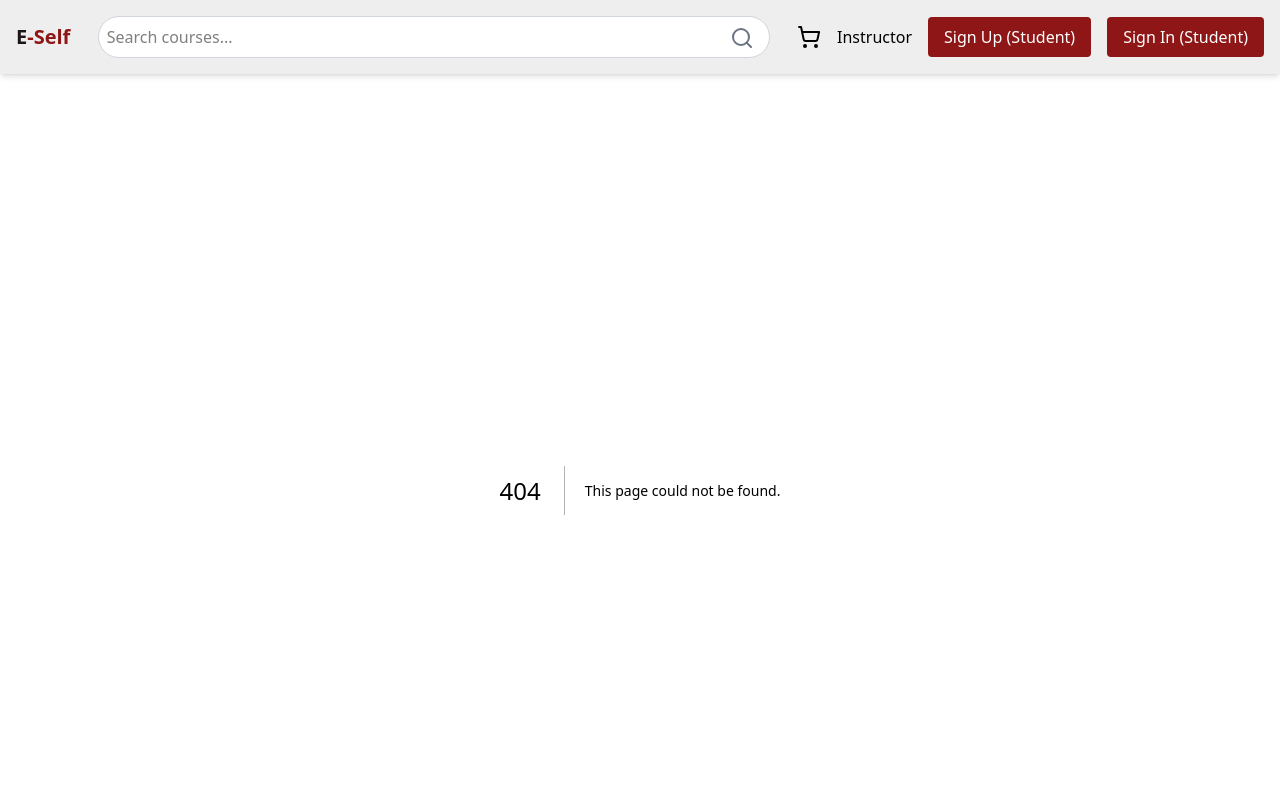
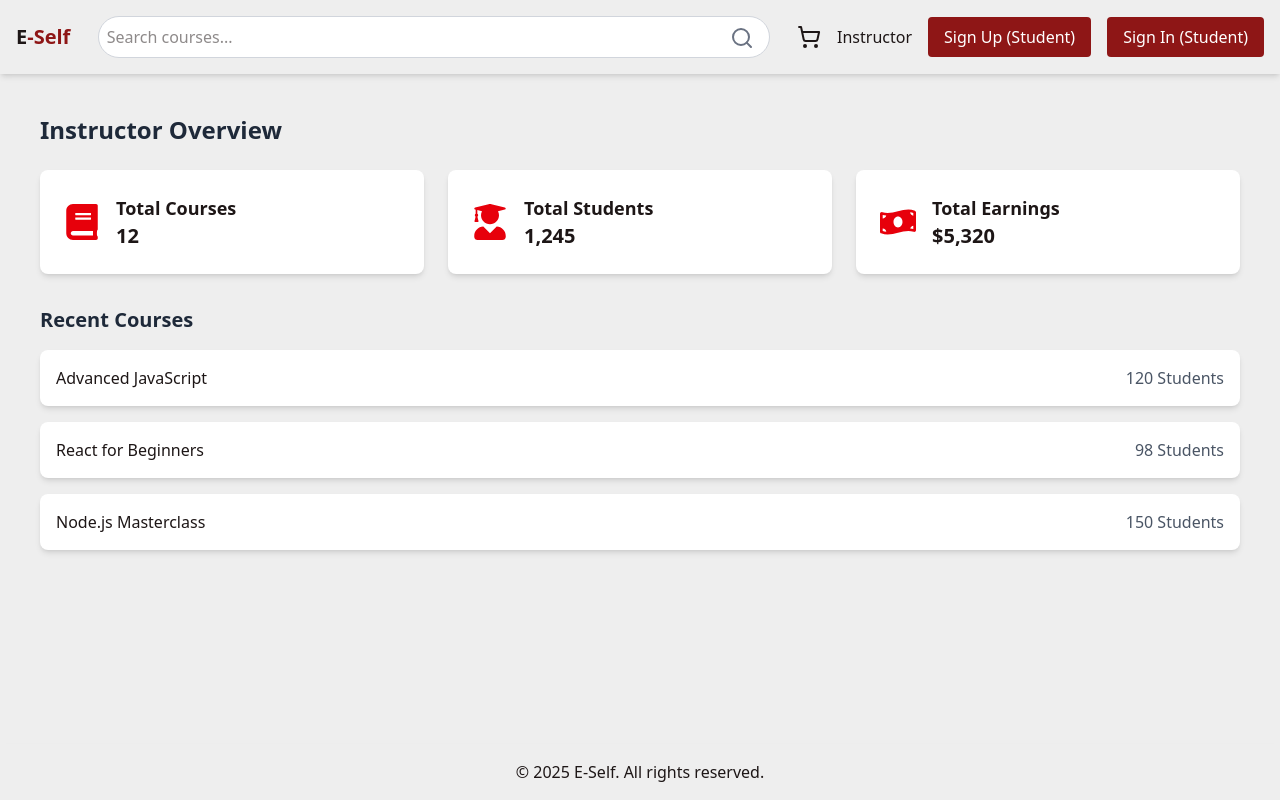
Before and after one commit to NegedeTekleyes/E-self-Lerning, a Next.js app in the folder e-self/: page /dashboard/overview in a window 1280 px wide. Before the commit this address had no page. Shown: the top 800 px of the page. Built offline with nearby package versions, Linux system fonts and the light colour scheme.

Commit message:
instracter overview page

```diff
--- /dev/null
+++ b/e-self/app/(instructor)/dashboard/overview/page.tsx
@@ -0,0 +1,58 @@
+"use client";
+
+import React from "react";
+import { FaBook, FaUserGraduate, FaMoneyBillWave } from "react-icons/fa";
+
+export default function Page() {
+  return (
+    <div className="p-6">
+      <h1 className="text-2xl font-semibold text-gray-800">Instructor Overview</h1>
+
+      {/* Stats Section */}
+      <div className="grid grid-cols-1 sm:grid-cols-2 md:grid-cols-3 gap-6 mt-6">
+        <div className="bg-white p-6 rounded-lg shadow-md flex items-center">
+          <FaBook className="text-4xl text-red-600" />
+          <div className="ml-4">
+            <p className="text-lg font-semibold">Total Courses</p>
+            <p className="text-xl font-bold">12</p>
+          </div>
+        </div>
+
+        <div className="bg-white p-6 rounded-lg shadow-md flex items-center">
+          <FaUserGraduate className="text-4xl text-red-600" />
+          <div className="ml-4">
+            <p className="text-lg font-semibold">Total Students</p>
+            <p className="text-xl font-bold">1,245</p>
+          </div>
+        </div>
+
+        <div className="bg-white p-6 rounded-lg shadow-md flex items-center">
+          <FaMoneyBillWave className="text-4xl text-red-600" />
+          <div className="ml-4">
+            <p className="text-lg font-semibold">Total Earnings</p>
+            <p className="text-xl font-bold">$5,320</p>
+          </div>
+        </div>
+      </div>
+
+      {/* Recent Courses Section */}
+      <div className="mt-8">
+        <h2 className="text-xl font-semibold text-gray-800">Recent Courses</h2>
+        <ul className="mt-4 space-y-4">
+          <li className="bg-white p-4 rounded-lg shadow-md flex justify-between">
+            <span>Advanced JavaScript</span>
+            <span className="text-gray-600">120 Students</span>
+          </li>
+          <li className="bg-white p-4 rounded-lg shadow-md flex justify-between">
+            <span>React for Beginners</span>
+            <span className="text-gray-600">98 Students</span>
+          </li>
+          <li className="bg-white p-4 rounded-lg shadow-md flex justify-between">
+            <span>Node.js Masterclass</span>
+            <span className="text-gray-600">150 Students</span>
+          </li>
+        </ul>
+      </div>
+    </div>
+  );
+}
--- a/e-self/app/(instructor)/dashboard/page.tsx
+++ b/e-self/app/(instructor)/dashboard/page.tsx
@@ -10,7 +10,7 @@ import { MdLeaderboard } from "react-icons/md";
 import LandingHeader from "../../(components)/instructor/LandingHeader";
 
 const menuItems = [
-  { name: "Overview", icon: FaChartLine, link: "/dashboard/overview" },
+  { name: "Overview", icon: FaChartLine, link: "/overview" },
   { name: "Create Course", icon: FaBook, link: "/dashboard/create-course" },
   { name: "Students", icon: MdLeaderboard, link: "/dashboard/students" },
   { name: "Modify Course", icon: FaBook, link: "/dashboard/modify-course" },
--- a/e-self/app/(instructor)/ra/page.tsx
+++ b/e-self/app/(instructor)/ra/page.tsx
@@ -113,85 +113,85 @@ const Dashboard = () => {
 };
 
 export default Dashboard;
-"use client";
+// "use client";
 
-import React, { useState } from "react";
-import Link from "next/link";
-import { usePathname } from "next/navigation";
-import { FaChartLine, FaBook, FaGraduationCap, FaMoneyBillWave } from "react-icons/fa";
-import { FiMessageSquare, FiSettings } from "react-icons/fi";
-import { MdLeaderboard } from "react-icons/md";
+// import React, { useState } from "react";
+// import Link from "next/link";
+// import { usePathname } from "next/navigation";
+// import { FaChartLine, FaBook, FaGraduationCap, FaMoneyBillWave } from "react-icons/fa";
+// import { FiMessageSquare, FiSettings } from "react-icons/fi";
+// import { MdLeaderboard } from "react-icons/md";
 
-import LandingHeader from "../../(components)/instructor/LandingHeader";
+// import LandingHeader from "../../(components)/instructor/LandingHeader";
 
-const menuItems = [
-  { name: "Overview", icon: FaChartLine, link: "/dashboard/overview" },
-  { name: "Create Course", icon: FaBook, link: "/dashboard/create-course" },
-  { name: "Students", icon: MdLeaderboard, link: "/dashboard/students" },
-  { name: "Modify Course", icon: FaBook, link: "/dashboard/modify-course" },
-  { name: "Balance", icon: FaMoneyBillWave, link: "/dashboard/balance" },
-  { name: "Get Certificate", icon: FaGraduationCap, link: "/dashboard/certificates" },
-  { name: "Messages", icon: FiMessageSquare, link: "/dashboard/messages", badge: 5 },
-  { name: "Settings", icon: FiSettings, link: "/dashboard/settings" },
-];
+// const menuItems = [
+//   { name: "Overview", icon: FaChartLine, link: "/dashboard/overview" },
+//   { name: "Create Course", icon: FaBook, link: "/dashboard/create-course" },
+//   { name: "Students", icon: MdLeaderboard, link: "/dashboard/students" },
+//   { name: "Modify Course", icon: FaBook, link: "/dashboard/modify-course" },
+//   { name: "Balance", icon: FaMoneyBillWave, link: "/dashboard/balance" },
+//   { name: "Get Certificate", icon: FaGraduationCap, link: "/dashboard/certificates" },
+//   { name: "Messages", icon: FiMessageSquare, link: "/dashboard/messages", badge: 5 },
+//   { name: "Settings", icon: FiSettings, link: "/dashboard/settings" },
+// ];
 
-export default function DashboardLayout({ children }: { children: React.ReactNode }) {
-  const [isSidebarOpen, setIsSidebarOpen] = useState(true);
-  const pathname = usePathname();
+// export default function DashboardLayout({ children }: { children: React.ReactNode }) {
+//   const [isSidebarOpen, setIsSidebarOpen] = useState(true);
+//   const pathname = usePathname();
 
-  return (
-    <>
-      {/* Header */}
-      <LandingHeader />
+//   return (
+//     <>
+//       {/* Header */}
+//       <LandingHeader />
 
-      {/* Sidebar + Content */}
-      <div className="flex">
-        {/* Sidebar */}
-        <aside
-          className={`bg-white h-screen fixed  left-0 z-40 shadow-md transition-all duration-300
-            ${isSidebarOpen ? "w-64" : "w-19"} md:w-64 relative`}
-        >
-          {/* Sidebar Toggle Button (Top Right Corner) */}
-          <button
-            onClick={() => setIsSidebarOpen(!isSidebarOpen)}
-            className="absolute  right-2 p-2 text-red-700 hover:bg-gray-200 text-2xl"
-          >
-            {isSidebarOpen ? ">" : "<"}
-          </button>
+//       {/* Sidebar + Content */}
+//       <div className="flex">
+//         {/* Sidebar */}
+//         <aside
+//           className={`bg-white h-screen fixed  left-0 z-40 shadow-md transition-all duration-300
+//             ${isSidebarOpen ? "w-64" : "w-19"} md:w-64 relative`}
+//         >
+//           {/* Sidebar Toggle Button (Top Right Corner) */}
+//           <button
+//             onClick={() => setIsSidebarOpen(!isSidebarOpen)}
+//             className="absolute  right-2 p-2 text-red-700 hover:bg-gray-200 text-2xl"
+//           >
+//             {isSidebarOpen ? ">" : "<"}
+//           </button>
 
-          <ul className="mt-10 space-y-4 p-4">
-            {menuItems.map((item) => (
-              <li key={item.name}>
-                <Link
-                  href={item.link}
-                  className={`flex items-center p-3 rounded-lg transition-all duration-200
-                    ${pathname === item.link ? "bg-red-500 text-white" : "text-gray-700 hover:bg-gray-200"}`}
-                >
-                  {/* Large Icon Always Visible */}
-                  <item.icon className="text-[#8E1616] text-3xl md:text-2xl" />
+//           <ul className="mt-10 space-y-4 p-4">
+//             {menuItems.map((item) => (
+//               <li key={item.name}>
+//                 <Link
+//                   href={item.link}
+//                   className={`flex items-center p-3 rounded-lg transition-all duration-200
+//                     ${pathname === item.link ? "bg-red-500 text-white" : "text-gray-700 hover:bg-gray-200"}`}
+//                 >
+//                   {/* Large Icon Always Visible */}
+//                   <item.icon className="text-[#8E1616] text-3xl md:text-2xl" />
 
-                  {/* Text: Hidden on small screens when sidebar is collapsed */}
-                  <span className={`ml-2 ${isSidebarOpen ? "block" : "hidden"} md:block`}>
-                    {item.name}
-                  </span>
+//                   {/* Text: Hidden on small screens when sidebar is collapsed */}
+//                   <span className={`ml-2 ${isSidebarOpen ? "block" : "hidden"} md:block`}>
+//                     {item.name}
+//                   </span>
 
-                  {/* Badge (only when sidebar is open) */}
-                  {item.badge && isSidebarOpen && (
-                    <span className="ml-auto bg-red-500 text-white text-xs px-2 py-1 rounded-full">
-                      {item.badge}
-                    </span>
-                  )}
-                </Link>
-              </li>
-            ))}
-          </ul>
-        </aside>
+//                   {/* Badge (only when sidebar is open) */}
+//                   {item.badge && isSidebarOpen && (
+//                     <span className="ml-auto bg-red-500 text-white text-xs px-2 py-1 rounded-full">
+//                       {item.badge}
+//                     </span>
+//                   )}
+//                 </Link>
+//               </li>
+//             ))}
+//           </ul>
+//         </aside>
 
-        {/* Main Content */}
-        <main className={`flex-1 p-6 transition-all duration-300 ${isSidebarOpen ? "ml-64" : "ml-16"} md:ml-64`}>
-          {children}
-        </main>
-      </div>
-    </>
-  );
-}
+//         {/* Main Content */}
+//         <main className={`flex-1 p-6 transition-all duration-300 ${isSidebarOpen ? "ml-64" : "ml-16"} md:ml-64`}>
+//           {children}
+//         </main>
+//       </div>
+//     </>
+//   );
+// }
```
